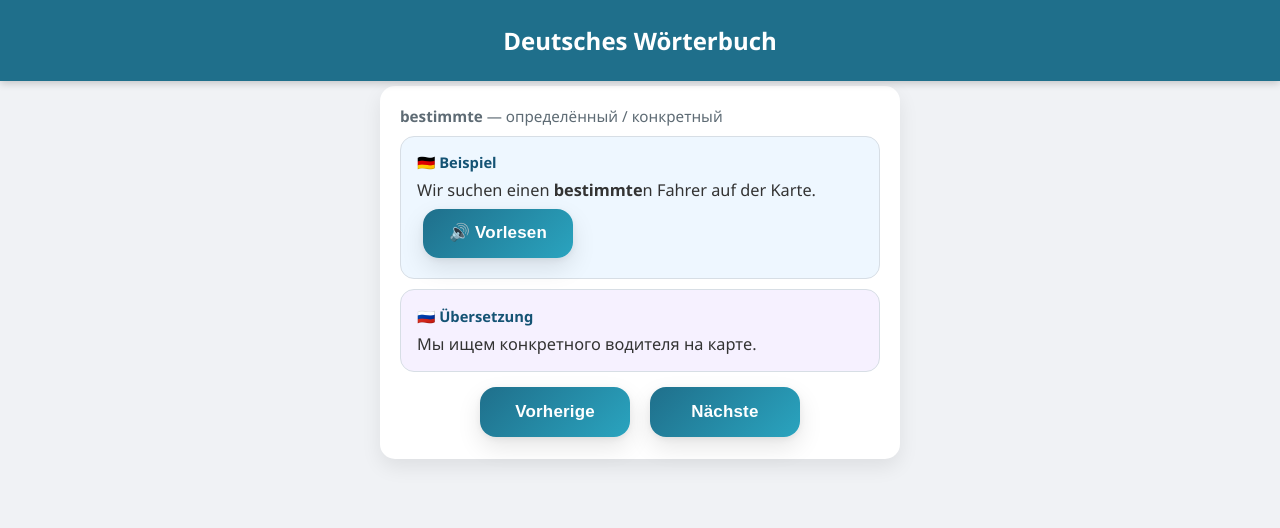
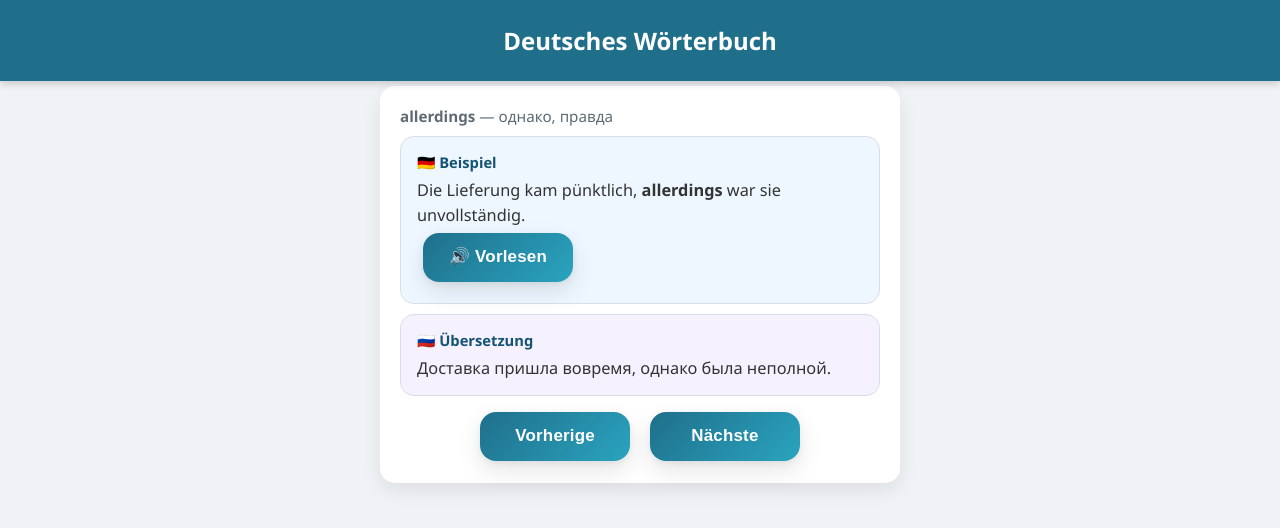
Before and after one commit to Arturio0101/deutsch, a plain HTML site: page index.html in a window 1280 px wide. Drawn offline with Linux system fonts and the light colour scheme.

Commit message:
Update 6 index.html

```diff
--- a/index.html
+++ b/index.html
@@ -344,7 +344,15 @@
     { word: "außerdem", wordTranslation: "кроме того", example: "Außerdem bietet die Software viele neue Funktionen", exampleTranslation: "Кроме того, программа предлагает много новых функций." },
     { word: "ansonsten", wordTranslation: "в остальном, иначе, кроме того", example: "Bitte senden Sie uns die Daten, ansonsten können wir den Auftrag nicht bearbeiten.", exampleTranslation: "Пожалуйста, пришлите нам данные, иначе мы не сможем обработать заказ." },
     { word: "besonders", wordTranslation: "особенно, в особенности", example: "Die App ist besonders leicht zu bedienen.", exampleTranslation: "Приложение особенно простое в использовании." },
-    { word: "sondern", wordTranslation: "а, но (напротив чего-то, противопоставление)", example: "Die Route führt nicht durch die Stadt, sondern über die Autobahn.", exampleTranslation: "Маршрут идёт не через город, а по автобану." }
+    { word: "sondern", wordTranslation: "а, но (напротив чего-то, противопоставление)", example: "Die Route führt nicht durch die Stadt, sondern über die Autobahn.", exampleTranslation: "Маршрут идёт не через город, а по автобану." },
+    { word: "jedoch", wordTranslation: "однако, тем не менее, но", example: "Die Software ist leistungsstark, jedoch teuer.", exampleTranslation: "Программа мощная, однако дорогая." },
+    { word: "allerdings", wordTranslation: "однако, правда", example: "Die Lieferung kam pünktlich, allerdings war sie unvollständig.", exampleTranslation: "Доставка пришла вовремя, однако была неполной." },
+    { word: "bestätigen", wordTranslation: "подтверждать", example: "Die Fahrer müssen ihre Route jeden Morgen im System bestätigen.", exampleTranslation: "Водители должны подтверждать свой маршрут каждое утро в системе." },
+    { word: "vereinbaren", wordTranslation: "договариваться, согласовывать", example: "Wir haben einen Termin für morgen vereinbart.", exampleTranslation: "Мы договорились о встрече на завтра." },
+    { word: "erreichen", wordTranslation: "достигать, связываться", example: "Wir erreichen den Kunden per E-Mail.", exampleTranslation: "Мы связываемся с клиентом по e-mail." },
+    { word: "ein|halten", wordTranslation: "соблюдать (сроки, правила)", example: "Die Fahrer müssen die Lieferzeit einhalten.", exampleTranslation: "Водители должны соблюдать время доставки." },
+    { word: "gestalten", wordTranslation: "оформлять, организовывать", example: "Die Webseite ist modern gestaltet.", exampleTranslation: "Сайт оформлен современно." },
+    { word: "übernehmen", wordTranslation: "брать на себя, принимать", example: "Der Fahrer übernimmt die nächste Lieferung.", exampleTranslation: "Водитель берёт на себя следующую доставку." }
   ];
 
   function shuffleArray(array) {
```
